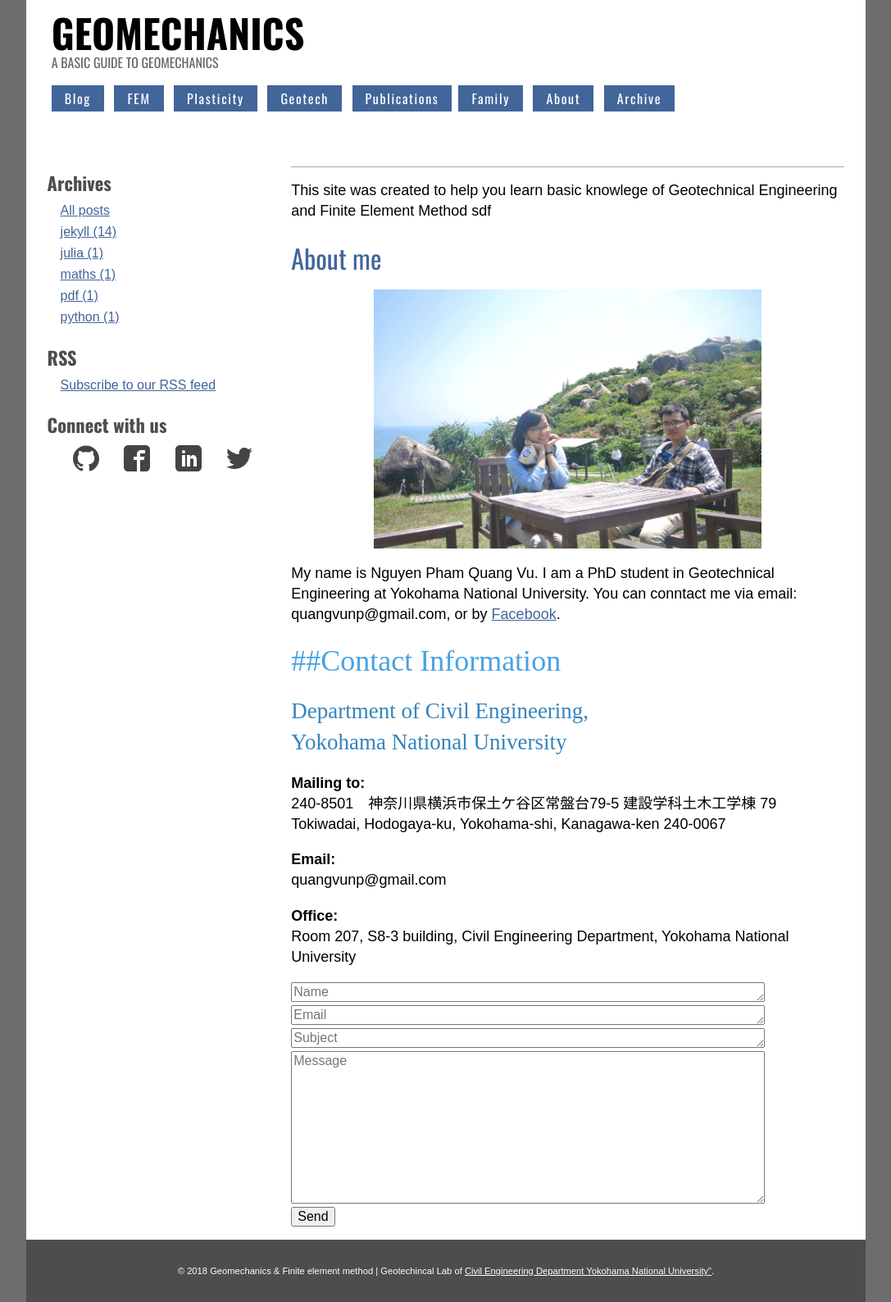
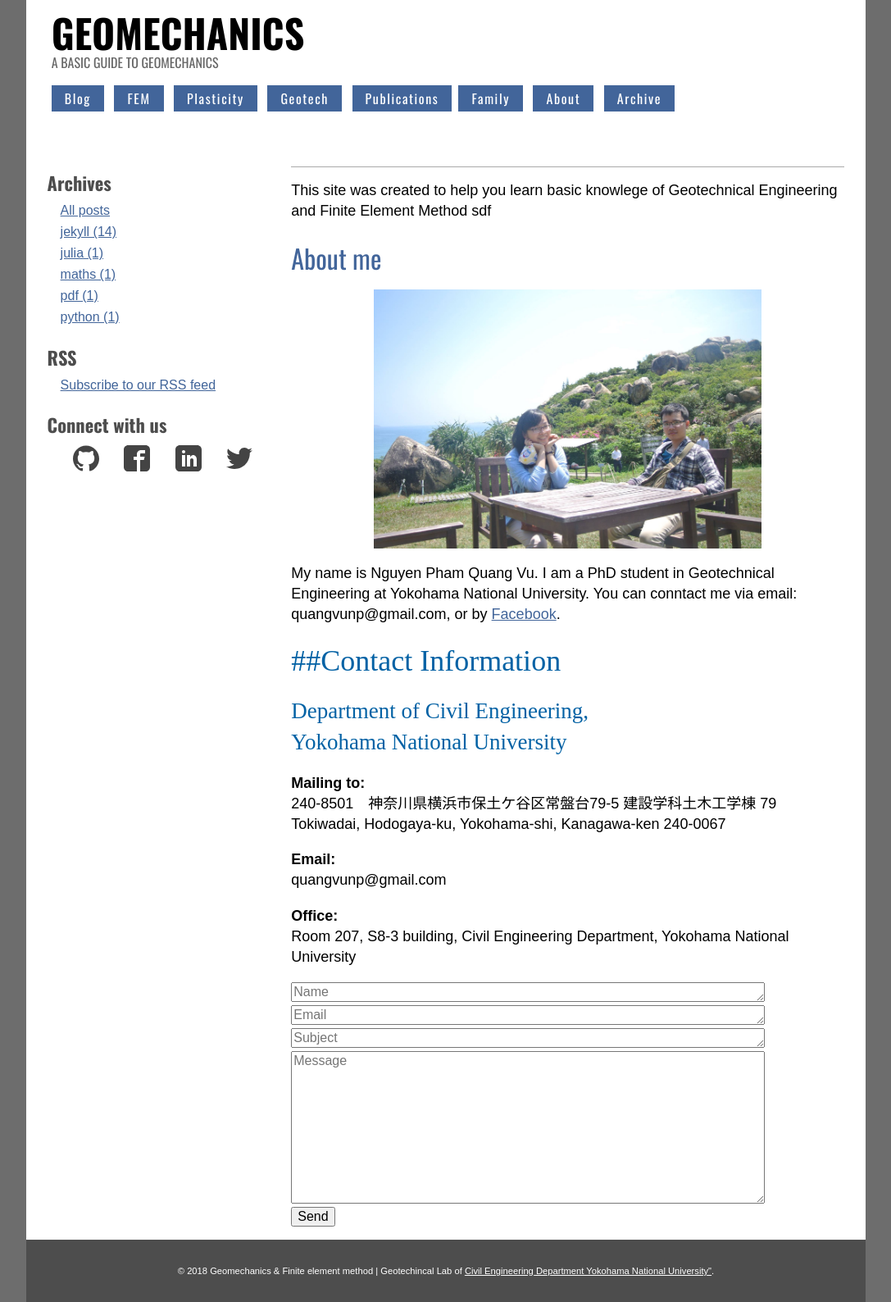
Before and after one commit to quangvunp/geomechanics, a Jekyll site: the page built from about.md, in a window 1280 px wide. Shown: the whole page at 82% size, without its empty margins (96-1183 px from the left). Built offline with Jekyll 4.4.1, drawn with Linux system fonts in a browser that asks for light colours; our own code applies the rules of GitHub Pages for plain Markdown files.

Commit message:
Update about.md

```diff
--- a/about.md
+++ b/about.md
@@ -8,9 +8,9 @@ sdf
 My name is Nguyen Pham Quang Vu. I am a PhD student in Geotechnical Engineering at Yokohama National University. You can conntact me via email: quangvunp@gmail.com, or by [Facebook]("https://www.facebook.com/quangvu.np").
 
 
-<span style="color: #48a3e2; font-family: Babas; font-size: 2em;">##Contact Information</span>
+<span style="color: #0362a5; font-family: Babas; font-size: 2em;">##Contact Information</span>
 
-<span style="color: #3484bc; font-family: Time News Roman; font-size: 1.5em;">
+<span style="color: #0362a5; font-family: Time News Roman; font-size: 1.5em;">
 Department of Civil Engineering, <br />
 Yokohama National University
 </span>
```
